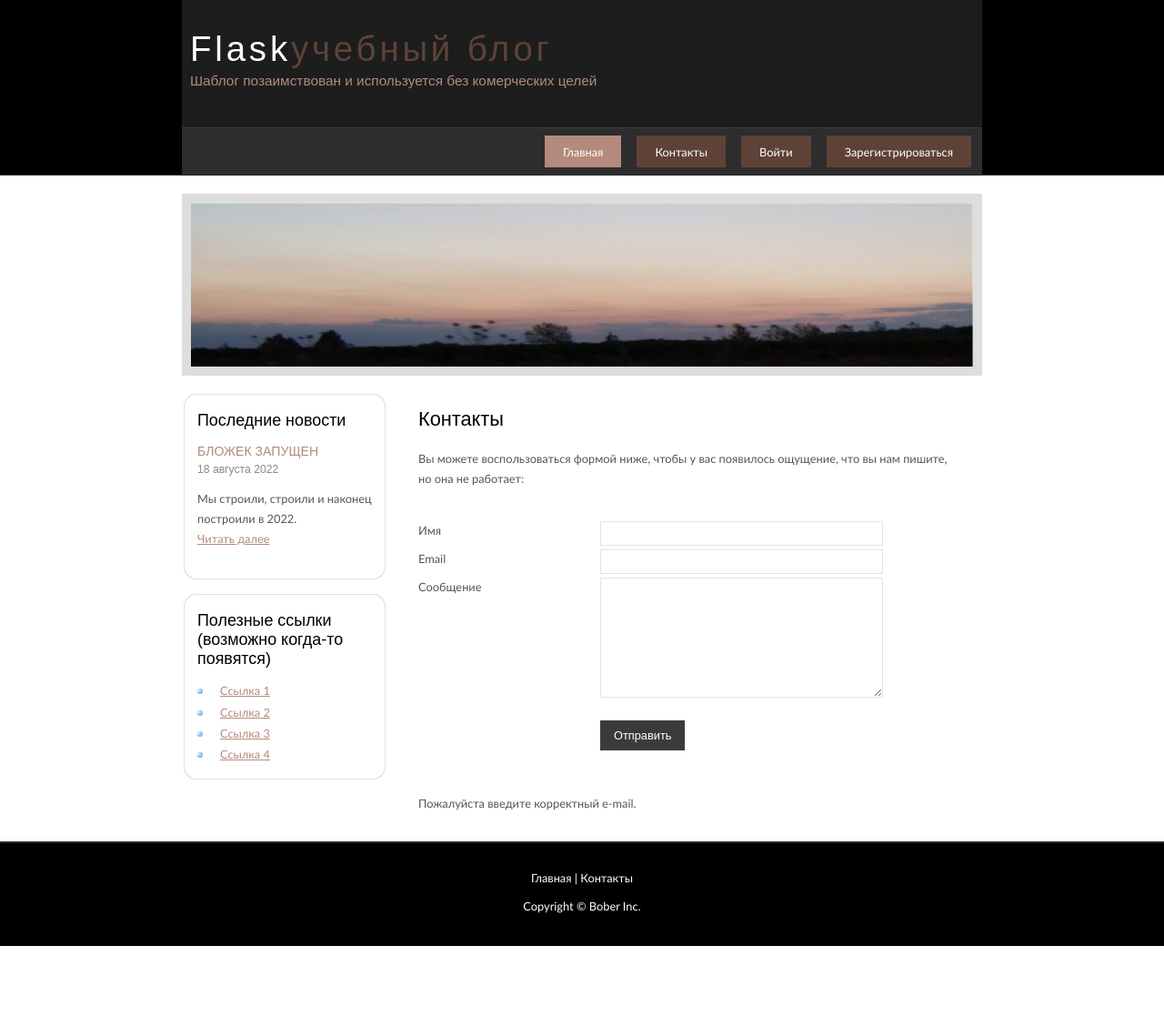
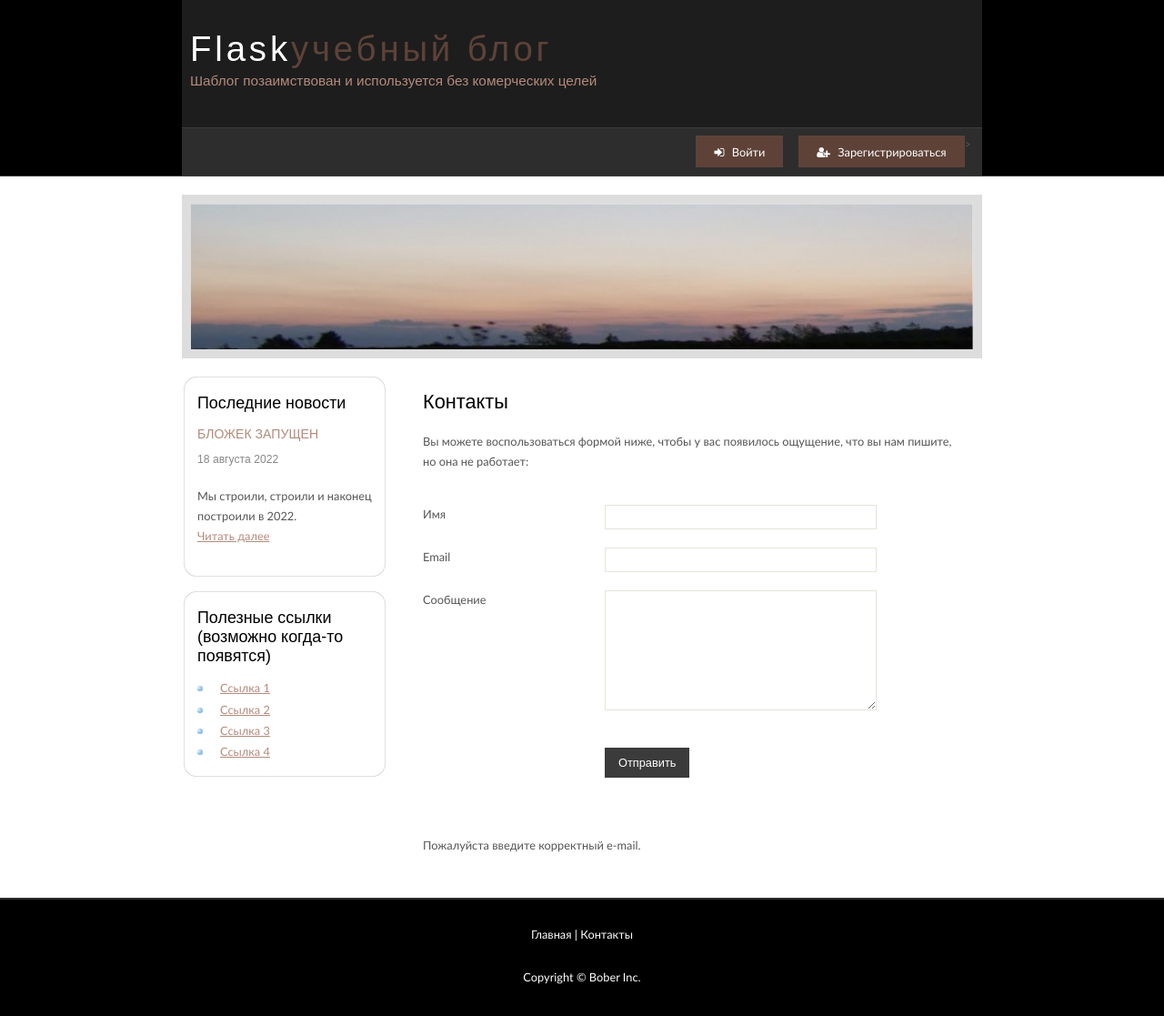
Before and after one commit to morozov1982/flask_gb_2022_08_15, a Flask app: page /contacts in a window 1280 px wide. Shown: the whole page at 91% size. Before the commit the page ends 1040 px from the top, so only its background shows below. Run offline with Flask 2, Linux system fonts and the light colour scheme; some libraries are stand-ins or nearby versions.

Commit message:
lesson_05 homework files

```diff
--- a/flask_blog/static/style/style.css
+++ b/flask_blog/static/style/style.css
@@ -96,6 +96,10 @@ ol li {
     margin: 0 0 11px 0;
 }
 
+textarea {
+    min-height: 120px;
+}
+
 .left {
     float: left;
     width: auto;
@@ -122,12 +126,12 @@ ol li {
 #header {
     background: #000;
     border-bottom: 1px solid #3d3d3d;
-    height: 192px; /* 186px; */
+    /* height: 192px; */ /* 186px; */
 }
 
 #banner {
     background: transparent url(../img/banner.jpg) no-repeat;
-    width: 860px;
+    /*width: 860px;*/
     height: 180px;
     margin-bottom: 20px;
     border: 10px solid #DDD;
@@ -180,6 +184,7 @@ ol li {
     padding-right: 8px;
     background: #2D2D2D;
     border-top: 1px solid #3D3D3D;
+    box-sizing: content-box;
 }
 
 ul#menu {
@@ -204,6 +209,7 @@ ul#menu li a {
     color: #FFF;
     text-decoration: none;
     background: #5E4238;
+    box-sizing: content-box;
 }
 
 ul#menu li.selected a {
@@ -259,7 +265,7 @@ ul#menu li a:hover {
 .sidebar_item {
     background: url(../img/side_back.png) repeat-y;
     padding: 0 15px;
-    width: 192px;
+    /*width: 192px;*/
 }
 
 .sidebar li a.selected {
@@ -293,7 +299,7 @@ ul#menu li a:hover {
     width: 100%;
     font-family: 'trebuchet ms', sans-serif;
     font-size: 100%;
-    height: 80px;
+    /*height: 80px;*/
     padding: 28px 0 5px 0;
     text-align: center;
     background: #000;
@@ -347,7 +353,7 @@ ul#menu li a:hover {
     color: #47433F;
 }
 
-.form_settings .submit {
+.form_settings .submit, .submit {
     font: 100% arial;
     border: 0;
     width: auto; /* 99px;*/
@@ -400,3 +406,47 @@ table tr td {
     color: #47433F;
     border-top: 1px solid #FFF;
 }
+
+.avatar {
+    max-width: 50px;
+}
+
+.avatar-big {
+    max-width: 200px;
+}
+
+.card {
+    margin-bottom: 20px;
+    border: none;
+    border-bottom: 1px dashed #ccc;
+}
+
+.card-footer {
+    display: flex;
+    border: none;
+}
+
+.card-footer .button {
+    text-decoration: none;
+    font: 100% arial;
+    border: 0;
+    padding: 11px 15px 10px;
+    cursor: pointer;
+    background: #3B3B3B;
+    color: #FFF;
+    text-align: center;
+    margin-right: 10px;
+    line-height: 1em;
+}
+
+.card-footer .del {
+    background: #6d0000;
+}
+
+.sidebar_item p {
+    margin-bottom: 0;
+}
+
+.fa {
+    margin-right: 5px;
+}
--- a/flask_blog/templates/account.html
+++ b/flask_blog/templates/account.html
@@ -2,7 +2,8 @@
 
 {% block content %}
 <div id="main_content">
-    <img style="border-radius: 50%;" src="{{ url_for('static', filename='profile_pics/' + current_user.image_file) }}">
+    <img style="border-radius: 50%;" class="avatar-big"
+         src="{{ url_for('static', filename='profile_pics/' + current_user.image_file) }}">
     <h2>{{ current_user.username }} ({{ current_user.email }})</h2>
 
     <form method="POST" action="" enctype="multipart/form-data">
--- a/flask_blog/templates/allpost.html
+++ b/flask_blog/templates/allpost.html
@@ -4,12 +4,12 @@
 <div id="main_content">
     {% for post in posts.items %}
     <article style="display: flex; flex-direction: column;">
-        <img style="margin-right: 5px;"
+        <img style="margin-right: 5px;" class="avatar"
              src="{{ url_for('static', filename='profile_pics/' + post.author.image_file) }}">
         <a href="{{ url_for('users.user_posts', username=post.author.username) }}" id="author">
             {{ post.author.username }}</a>
 
-        <div class="card" style="margin-bottom: 20px; margin-top: 20px;">
+        <div class="card">
             <h2>
                 <a href="{{ url_for('posts.post', post_id=post.id) }}">
                     {{ post.title}}
--- a/flask_blog/templates/base.html
+++ b/flask_blog/templates/base.html
@@ -10,6 +10,10 @@
           content="width=device-width, user-scalable=no, initial-scale=1.0, maximum-scale=1.0, minimum-scale=1.0">
     <meta http-equiv="X-UA-Compatible" content="ie=edge">
 
+    <link rel="stylesheet" href="https://maxcdn.bootstrapcdn.com/bootstrap/4.0.0/css/bootstrap.min.css"
+          integrity="sha384-Gn5384xqQ1aoWXA+058RXPxPg6fy4IWvTNh0E263XmFcJlSAwiGgFAW/dAiS6JXm" crossorigin="anonymous">
+    <link rel="stylesheet" href="https://cdnjs.cloudflare.com/ajax/libs/font-awesome/4.7.0/css/font-awesome.min.css">
+
     <link rel="stylesheet" type="text/css" href="{{ url_for('static', filename='style/style.css') }}">
 </head>
 
@@ -18,22 +22,35 @@
     <div id="header">
         <div id="logo">
             <div id="logo_text">
-                <h1><a href="/">Flask<span class="logo_colour">учебный блог</span></a></h1>
+                <h1><a href="{{ url_for('main.home') }}">Flask<span class="logo_colour">учебный блог</span></a></h1>
                 <h2>Шаблог позаимствован и используется без комерческих целей</h2>
             </div>
         </div>
         <div id="menubar">
             <ul id="menu">
-                <li class="selected"><a href="/">Главная</a></li>
-                <li><a href="/contacts">Контакты</a></li>
                 {% if current_user.is_authenticated %}
-                    <li><a href="{{ url_for('posts.allpost') }}"><i class="fa fa-th"></i> Статьи</a></li>
-                    <li><a href="{{ url_for('users.user_posts', username=current_user.username) }}"> Статьи {{ current_user.username }}</a></li>                <li><a href="{{ url_for('posts.new_post') }}"><i class="fa fa-plus"></i> Создать статью</a></li>
-                    <li><a href="{{ url_for('users.account') }}"><i class="fa fa-user"></i>Профиль</a></li>
-                    <li><a href="{{ url_for('users.logout') }}"><i class="fa fa-sign-out"></i>Выйти</a></li>
+                    <li {% if request.endpoint=="posts.allpost" %} class="selected" {% endif %}>
+                        <a href="{{ url_for('posts.allpost') }}">
+                            <i class="fa fa-file"></i> Статьи</a></li>
+                    <li {% if request.endpoint=="users.user_posts" %} class="selected" {% endif %}>
+                        <a href="{{ url_for('users.user_posts', username=current_user.username) }}">
+                            <i class="fa fa-folder"></i> Статьи {{ current_user.username }}</a></li>
+                    <li {% if request.endpoint=="posts.new_post" %} class="selected" {% endif %}>
+                        <a href="{{ url_for('posts.new_post') }}">
+                            <i class="fa fa-plus"></i> Создать статью</a></li>
+                    <li {% if request.endpoint=="users.account" %} class="selected" {% endif %}>
+                        <a href="{{ url_for('users.account') }}">
+                            <i class="fa fa-user"></i> Профиль</a></li>
+                    <li {% if request.endpoint=="users.logout" %} class="selected" {% endif %}>
+                        <a href="{{ url_for('users.logout') }}">
+                            <i class="fa fa-sign-out"></i> Выйти</a></li>
                 {% else %}
-                    <li><a href="{{ url_for('users.login') }}">Войти</a></li>
-                    <li><a href="{{ url_for('users.register') }}">Зарегистрироваться</a></li>
+                    <li {% if request.endpoint=="users.login" %} class="selected" {% endif %}>
+                        <a href="{{ url_for('users.login') }}">
+                            <i class="fa fa-sign-in"></i> Войти</a></li>
+                    <li {% if request.endpoint=="users.register" %} class="selected" {% endif %}>
+                        ><a href="{{ url_for('users.register') }}">
+                        <i class="fa fa-user-plus"></i> Зарегистрироваться</a></li>
                 {% endif %}
             </ul>
         </div>
@@ -73,9 +90,20 @@
     </div>
     <div id="content_footer"></div>
     <div id="footer">
-        <p><a href="/">Главная</a> | <a href="/contacts">Контакты</a></p>
+        <p><a href="{{ url_for('main.home') }}">Главная</a> | <a href="{{ url_for('main.contacts') }}">Контакты</a></p>
         <p>Copyright &copy; Bober Inc.</p>
     </div>
 </div>
+
+<script src="https://code.jquery.com/jquery-3.2.1.slim.min.js"
+        integrity="sha384-KJ3o2DKtIkvYIK3UENzmM7KCkRr/rE9/Qpg6aAZGJwFDMVNA/GpGFF93hXpG5KkN"
+        crossorigin="anonymous"></script>
+<script src="https://cdnjs.cloudflare.com/ajax/libs/popper.js/1.12.9/umd/popper.min.js"
+        integrity="sha384-ApNbgh9B+Y1QKtv3Rn7W3mgPxhU9K/ScQsAP7hUibX39j7fakFPskvXusvfa0b4Q"
+        crossorigin="anonymous"></script>
+<script src="https://maxcdn.bootstrapcdn.com/bootstrap/4.0.0/js/bootstrap.min.js"
+        integrity="sha384-JZR6Spejh4U02d8jOt6vLEHfe/JQGiRRSQQxSfFWpi1MquVdAyjUar5+76PVCmYl"
+        crossorigin="anonymous"></script>
+
 </body>
 </html>
--- a/flask_blog/templates/contact.html
+++ b/flask_blog/templates/contact.html
@@ -3,12 +3,14 @@
 {% block content %}
 <div id="main_content">
     <h1>Контакты</h1>
-        <p>Вы&nbsp;можете воспользоваться формой ниже, чтобы у&nbsp;вас появилось ощущение, что&nbsp;вы&nbsp;нам пишите, но&nbsp;она не&nbsp;работает:</p>
+    <p>Вы&nbsp;можете воспользоваться формой ниже, чтобы у&nbsp;вас появилось ощущение, что&nbsp;вы&nbsp;нам пишите, но&nbsp;она
+        не&nbsp;работает:</p>
     <div class="form_settings">
         <p><span>Имя</span><input class="contact" type="text" name="name" value=""></p>
         <p><span>Email</span><input class="contact" type="text" name="email" value=""></p>
         <p><span>Сообщение</span><textarea class="contact textarea" rows="8" cols="50" name="enquiry"></textarea></p>
-            <p style="padding-top: 15px"><span>&nbsp;</span><input class="submit" type="submit" name="contact_submitted" value="Отправить"></p>
+        <p style="padding-top: 15px"><span>&nbsp;</span>
+            <input class="submit" type="submit" name="contact_submitted" value="Отправить"></p>
     </div>
     <p><br><br>Пожалуйста введите корректный e-mail.</p>
 </div>
--- a/flask_blog/templates/user_posts.html
+++ b/flask_blog/templates/user_posts.html
@@ -5,12 +5,12 @@
     <h1 class="mb-3">Посты опубликованы пользователем {{ user.username }} ({{ posts.total }})</h1>
     {% for post in posts.items %}
     <article style="display: flex; flex-direction: column;">
-        <img style="margin-right: 5px;"
+        <img style="margin-right: 5px;" class="avatar"
              src="{{ url_for('static', filename='profile_pics/' + post.author.image_file) }}">
         <a href="{{ url_for('users.user_posts', username=post.author.username) }}">
             {{ post.author.username }}</a>
 
-        <div class="card" style="margin-bottom: 20px; margin-top: 20px;">
+        <div class="card">
             <h2>
                 <a href="{{ url_for('posts.post', post_id=post.id) }}">
                     {{ post.title }}
```
Also changed, not shown: flask_blog/templates/post.html (+5 -6 lines). Lines whose indentation alone changed are shown as unchanged.
